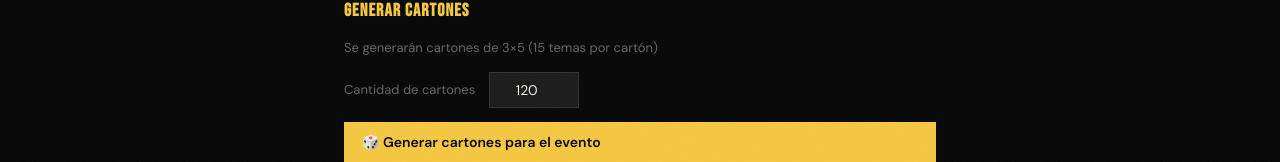
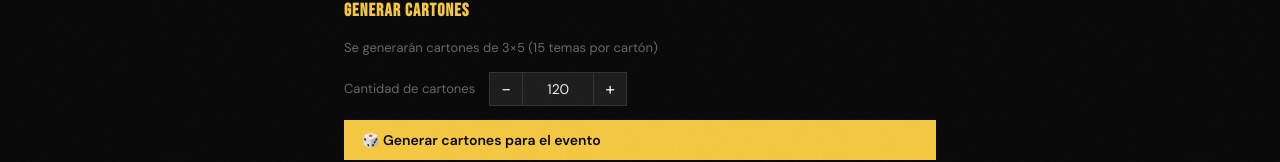
Before and after one commit to JP2193/bingo-musical, a React (Vite) app: page / in a window 1280 px wide. Shown: the part 229-391 px from the top of the page. Built offline with nearby package versions, Linux system fonts and the light colour scheme; no server answers; the database is empty.

Commit message:
feat: reemplazar input cantidad por stepper +/- de a 10
Co-Authored-By: Claude Sonnet 4.6 <noreply@anthropic.com>

```diff
--- a/src/tabs/EventoTab/EventoTab.jsx
+++ b/src/tabs/EventoTab/EventoTab.jsx
@@ -161,14 +161,29 @@ export function EventoTab() {
 
         <div className={styles.inputRow}>
           <label className={styles.label}>Cantidad de cartones</label>
+          <div className={styles.stepper}>
+            <button
+              type="button"
+              className={styles.stepBtn}
+              onClick={() => setCantidad(c => Math.max(10, c - 10))}
+            >−</button>
             <input
               type="number"
               className={styles.numberInput}
               value={cantidad}
               min={10}
               max={500}
-            onChange={(e) => setCantidad(Math.max(10, Math.min(500, Number(e.target.value))))}
+              onChange={(e) => {
+                const v = Number(e.target.value)
+                if (!isNaN(v)) setCantidad(Math.max(10, Math.min(500, v)))
+              }}
             />
+            <button
+              type="button"
+              className={styles.stepBtn}
+              onClick={() => setCantidad(c => Math.min(500, c + 10))}
+            >+</button>
+          </div>
         </div>
 
         {progreso && (
--- a/src/tabs/EventoTab/EventoTab.module.css
+++ b/src/tabs/EventoTab/EventoTab.module.css
@@ -101,15 +101,48 @@
   white-space: nowrap;
 }
 
+.stepper {
+  display: flex;
+  align-items: center;
+}
+
+.stepBtn {
+  width: 34px;
+  height: 34px;
+  background: var(--surface2);
+  border: 1px solid #333;
+  color: var(--white);
+  font-size: 18px;
+  line-height: 1;
+  cursor: pointer;
+  transition: border-color var(--transition), color var(--transition);
+  flex-shrink: 0;
+}
+
+.stepBtn:hover {
+  border-color: var(--yellow);
+  color: var(--yellow);
+}
+
 .numberInput {
-  width: 90px;
-  padding: 8px 10px;
+  width: 70px;
+  height: 34px;
+  padding: 0 6px;
   font-size: 14px;
   text-align: center;
   background: var(--surface2);
   color: var(--white);
   border: 1px solid #333;
+  border-left: none;
+  border-right: none;
   outline: none;
+  -moz-appearance: textfield;
+}
+
+.numberInput::-webkit-outer-spin-button,
+.numberInput::-webkit-inner-spin-button {
+  -webkit-appearance: none;
+  margin: 0;
 }
 
 .numberInput:focus {
```
Lines whose indentation alone changed are shown as unchanged.
